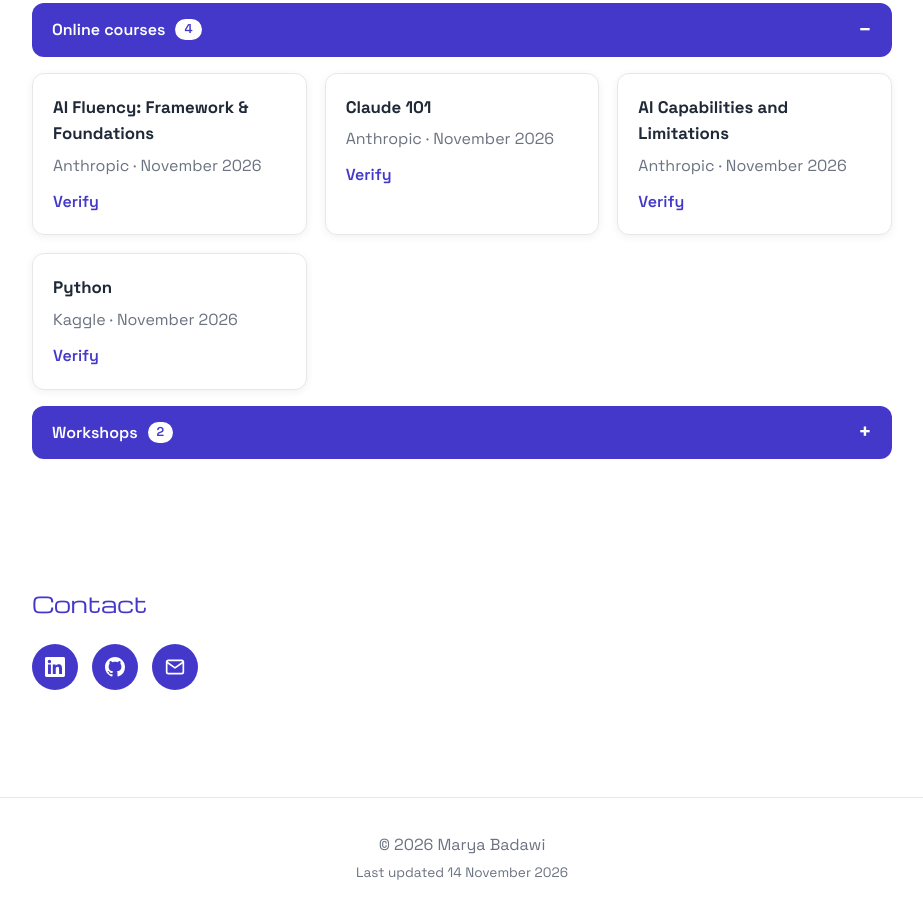
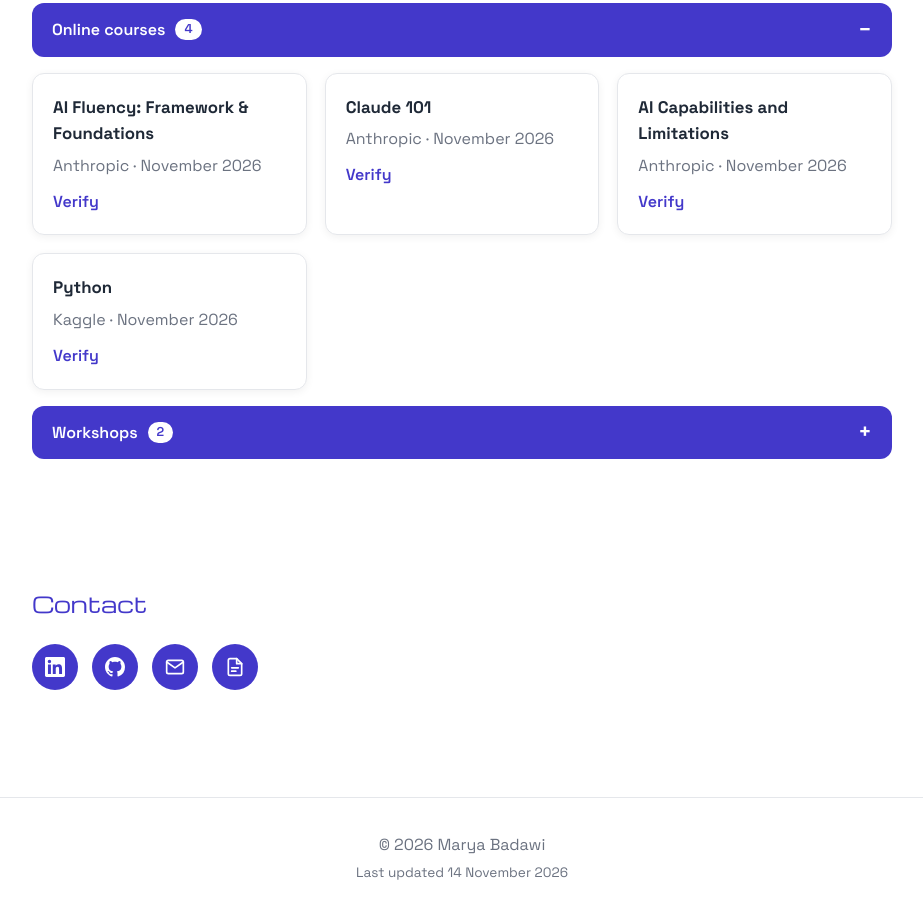
Before and after one commit to maryabadawi/maryabadawi.github.io, a plain HTML site: page index.html in a window 1280 px wide. Shown: the part 1656-2573 px from the top of the page, without its empty margins (178-1101 px from the left). Drawn offline with nearby package versions, Linux system fonts and the light colour scheme.

Commit message:
Add CV (PDF) to Contact

```diff
--- a/index.html
+++ b/index.html
@@ -149,7 +149,7 @@
 
     <section id="contact">
       <h2>Contact</h2>
-      <!-- The only place with contact links. Add a CV button here once CV v2 is ready -->
+      <!-- The only place with contact links -->
       <div class="icon-links">
         <a href="https://www.linkedin.com/in/marya-badawi" target="_blank" aria-label="LinkedIn" title="LinkedIn">
           <svg viewBox="0 0 24 24" aria-hidden="true"><path d="M20.45 20.45h-3.56v-5.57c0-1.33-.02-3.04-1.85-3.04-1.85 0-2.14 1.45-2.14 2.94v5.67H9.35V9h3.41v1.56h.05c.48-.9 1.64-1.85 3.37-1.85 3.6 0 4.27 2.37 4.27 5.46v6.28zM5.34 7.43a2.06 2.06 0 1 1 0-4.13 2.06 2.06 0 0 1 0 4.13zM7.12 20.45H3.56V9h3.56v11.45zM22.22 0H1.77C.79 0 0 .77 0 1.73v20.54C0 23.23.79 24 1.77 24h20.45c.98 0 1.78-.77 1.78-1.73V1.73C24 .77 23.2 0 22.22 0z"/></svg>
@@ -159,6 +159,9 @@
         </a>
         <a href="mailto:maryabadawi@hotmail.com" id="email-link" aria-label="Email (copies the address)" title="maryabadawi@hotmail.com">
           <svg viewBox="0 0 24 24" aria-hidden="true" fill="none" stroke="currentColor" stroke-width="2" stroke-linecap="round" stroke-linejoin="round"><rect x="2" y="4" width="20" height="16" rx="2"/><path d="m22 6-10 7L2 6"/></svg>
+        </a>
+        <a href="Marya_Badawi_CV.pdf" target="_blank" aria-label="CV (PDF)" title="My CV (PDF)">
+          <svg viewBox="0 0 24 24" aria-hidden="true" fill="none" stroke="currentColor" stroke-width="2" stroke-linecap="round" stroke-linejoin="round"><path d="M14 2H6a2 2 0 0 0-2 2v16a2 2 0 0 0 2 2h12a2 2 0 0 0 2-2V8z"/><path d="M14 2v6h6"/><path d="M8 13h8M8 17h5"/></svg>
         </a>
       </div>
       <p id="toast" role="status"></p>
```
Also changed, not shown: 1 other file.
